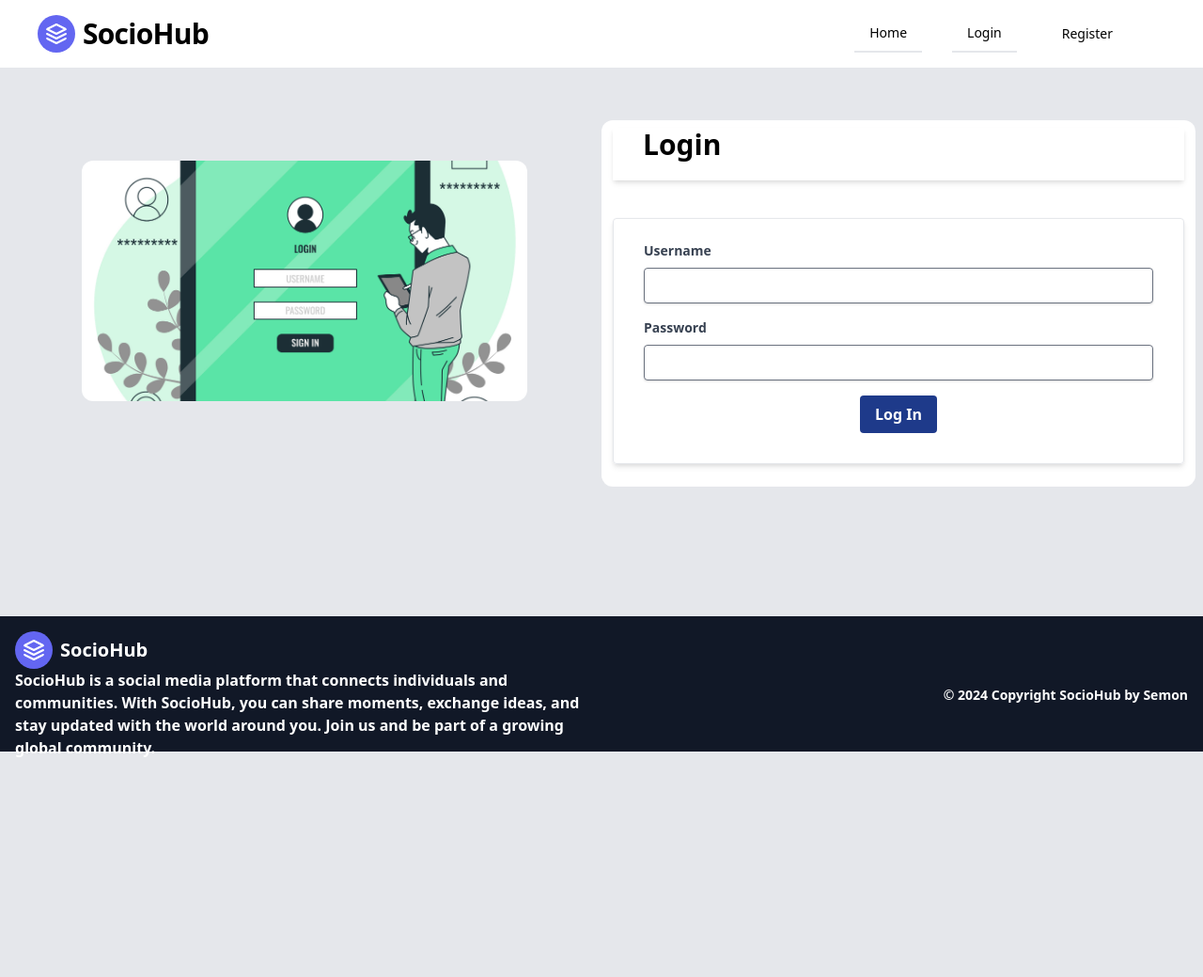
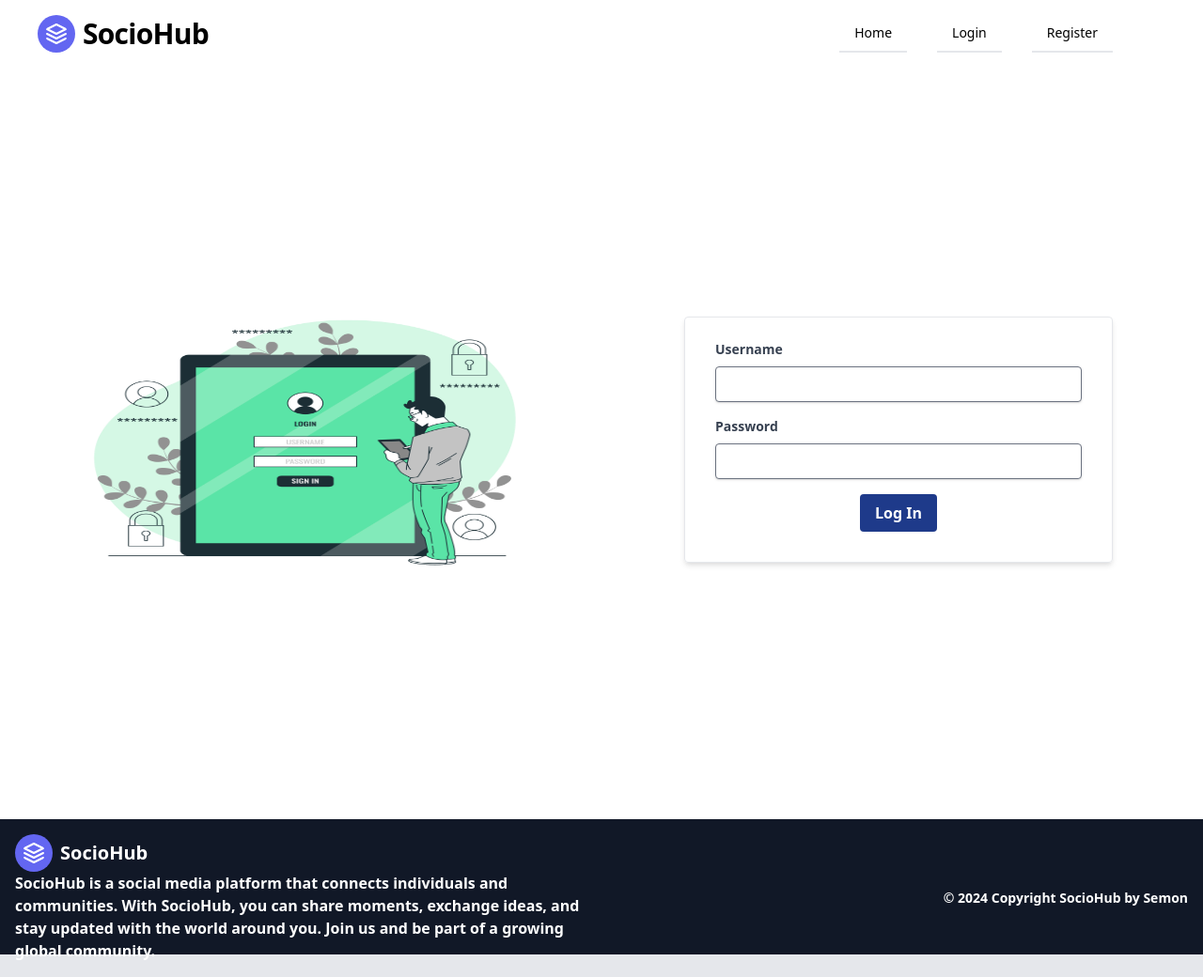
Before and after one commit to mohiminulsemon/SocioHub, a Django app: page /accounts/login/ in a window 1280 px wide. Shown: the whole page at 94% size. Before the commit the page ends 806 px from the top, so only its background shows below. Run offline with Django 4.2, Linux system fonts and the light colour scheme; some libraries are stand-ins or nearby versions.

```diff
--- a/accounts/templates/login.html
+++ b/accounts/templates/login.html
@@ -17,14 +17,14 @@
         {% endfor %}
     {% endif %}
 
-    <div class="flex flex-col md:flex-row items-center justify-around p-2 ">
+    <div class="flex flex-col md:flex-row items-center justify-around p-2 bg-white h-screen">
         <div class="w-full md:w-1/2 mb-4 md:mb-0 mx-auto">
-            <img src="{% static '../static/login.jpg' %}" alt="login image" class="object-cover w-3/4 h-64 rounded-xl mx-auto">
+            <img src="{% static '../static/login.jpg' %}" alt="login image" class="w-3/4 h-72 rounded-xl mx-auto">
         </div>
         <div class="w-full md:w-1/2">
-            <div class="py-2 px-3 rounded-xl bg-white mt-12">
-                <h1 class="font-bold text-3xl text-center pb-5 md:text-left md:pl-8 shadow-md">Login</h1>
-                <div class="w-full mt-6 md:mt-10">
+            <div class="py-2 px-3 rounded-xl bg-white mt-8 md:mt-2">
+                <!-- <h1 class="font-bold text-3xl text-center pb-5 md:text-left md:pl-8 shadow-md">Login</h1> -->
+                <div class="w-3/4 mx-auto">
                     <form method="post" class="shadow-md border border-gray-200 rounded px-8 pt-6 pb-8 mb-4">
                         {% csrf_token %}
                         {% for hidden_field in form.hidden_fields %}
--- a/accounts/templates/registration.html
+++ b/accounts/templates/registration.html
@@ -15,14 +15,13 @@
         {% endfor %}
     {% endif %}
 
-        <div class="px-3 py-4 rounded-xl">
-            <h1 class="font-bold text-3xl text-center pb-5">Sign Up</h1>
+        <div class="px-3 py-4 rounded-xl bg-white">
             <div class="flex flex-col md:flex-row ">
                 <div class="md:w-1/2 flex justify-center items-center">
                     <img class="w-3/4 " src="{% static '../static/sign-up.jpg' %}" alt="Signup">
                 </div>
                 <div class="md:w-1/2">
-                    <div class="w-full mt-10 max-w-md mx-auto">
+                    <div class="w-full mt-8 md:mt-2 max-w-md mx-auto">
                         <form method="post" class="bg-white shadow-md rounded px-8 pt-6 pb-8 mb-4">
                             {% csrf_token %}
                             {% for hidden_field in form.hidden_fields %}
--- a/core/templates/base.html
+++ b/core/templates/base.html
@@ -16,7 +16,7 @@
     {% include 'nav.html' %}
 
     {% block body %}
-    <div class="lg:container lg:mx-auto flex-grow" id="main">
+    <div class="flex-grow" id="main">
         {% include 'messages.html' %}
         {% block content %} {% endblock %}
     </div>
--- a/core/templates/nav.html
+++ b/core/templates/nav.html
@@ -31,7 +31,7 @@
               <a href="{% url 'login' %}" class="mr-2 inline-block font-medium text-sm px-4 mr-4 ml-4 py-3 leading-none text-teal-900 border-b-2 border-teal-900 hover:border-teal-500 hover:bg-gray-400 mt-4 lg:mt-0">Login</a>
           </div>
           <div>
-              <a href="{% url 'signup' %}" class="inline-block font-medium text-sm px-4 py-3 ml-4 leading-none bg-teal-900 rounded text-teal-100 border-white hover:border-transparent hover:bg-gray-400 hover:bg-teal-500 mt-4 lg:mt-0">Register</a>
+              <a href="{% url 'signup' %}" class="mr-2 inline-block font-medium text-sm px-4 mr-4 ml-4 py-3 leading-none text-teal-900 border-b-2 border-teal-900 hover:border-teal-500 hover:bg-gray-400 mt-4 lg:mt-0">Register</a>
           </div>
       {% endif %}
   </div>
@@ -45,6 +45,19 @@
             <a href="{% url 'profile' %}" class="inline-block font-medium text-sm px-4 mr-4 ml-4 py-3 leading-none text-teal-900 border-b-2 border-teal-900 hover:border-teal-500 hover:bg-gray-400 mt-4 lg:mt-0">Profile</a>
             <a href="{% url 'logout' %}" class="inline-block font-medium text-sm px-4 mr-4 ml-4 py-3 leading-none text-teal-900 border-b-2 border-teal-900 hover:border-teal-500 hover:bg-gray-400 mt-4 lg:mt-0">Logout</a>
         </div>
+    {% else %}
+        <div class="flex flex-wrap w-auto justify-center items-center">
+          <div>
+            <a href="{% url 'home' %}" class="inline-block font-medium text-sm px-4 mr-4 ml-4 py-3 leading-none text-teal-900 border-b-2 border-teal-900 hover:border-teal-500 hover:bg-gray-400 mt-4 lg:mt-0">Home</a>
+          </div>
+          <div>
+              <a href="{% url 'login' %}" class="mr-2 inline-block font-medium text-sm px-4 mr-4 ml-4 py-3 leading-none text-teal-900 border-b-2 border-teal-900 hover:border-teal-500 hover:bg-gray-400 mt-4 lg:mt-0">Login</a>
+          </div>
+          <div>
+              <a href="{% url 'signup' %}" class="mr-2 inline-block font-medium text-sm px-4 mr-4 ml-4 py-3 leading-none text-teal-900 border-b-2 border-teal-900 hover:border-teal-500 hover:bg-gray-400 mt-4 lg:mt-0">Register</a>
+          </div>
+        </div>
+
     {% endif %}
 </div>
 </nav>
```
Also changed, not shown: db.sqlite3.
